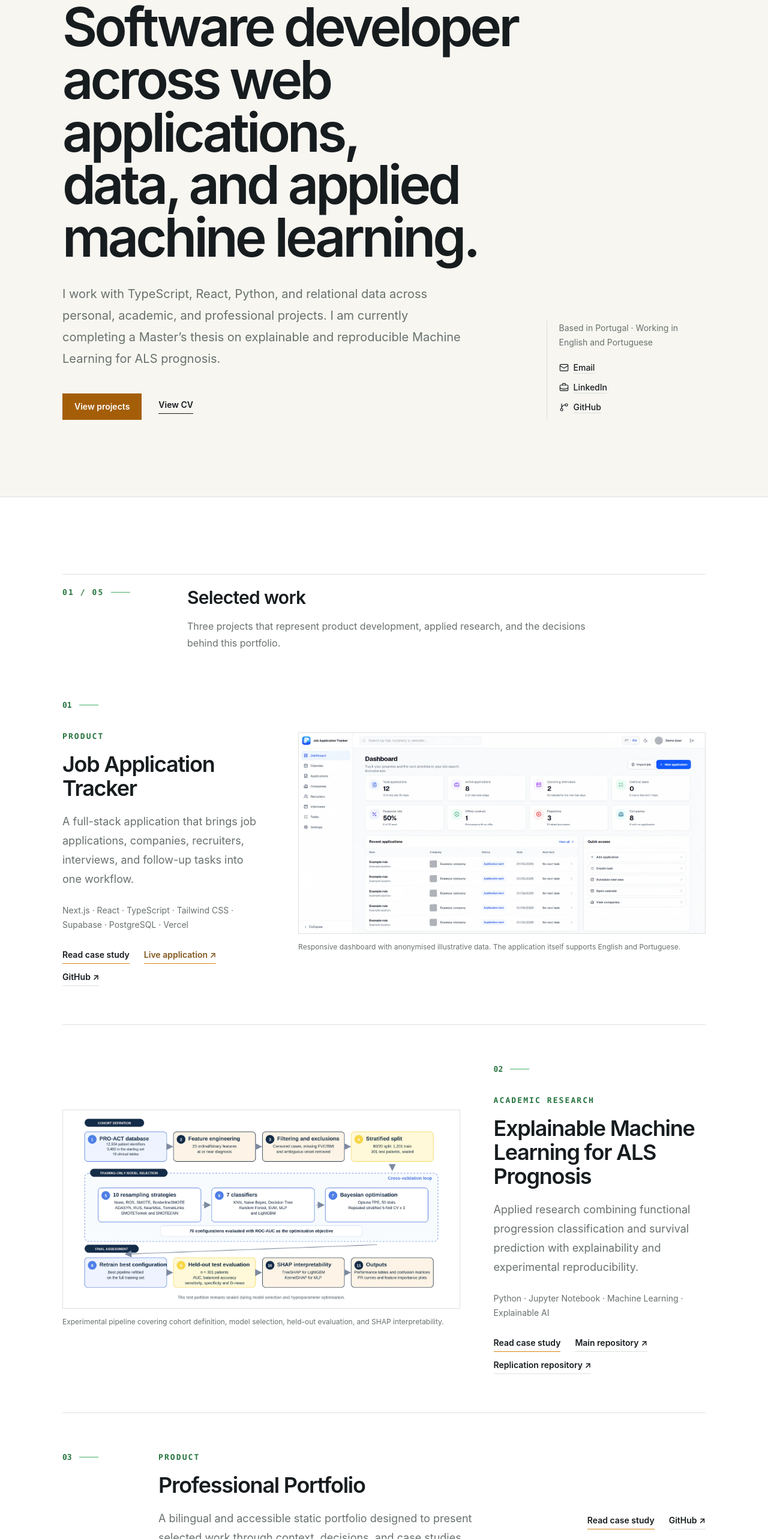
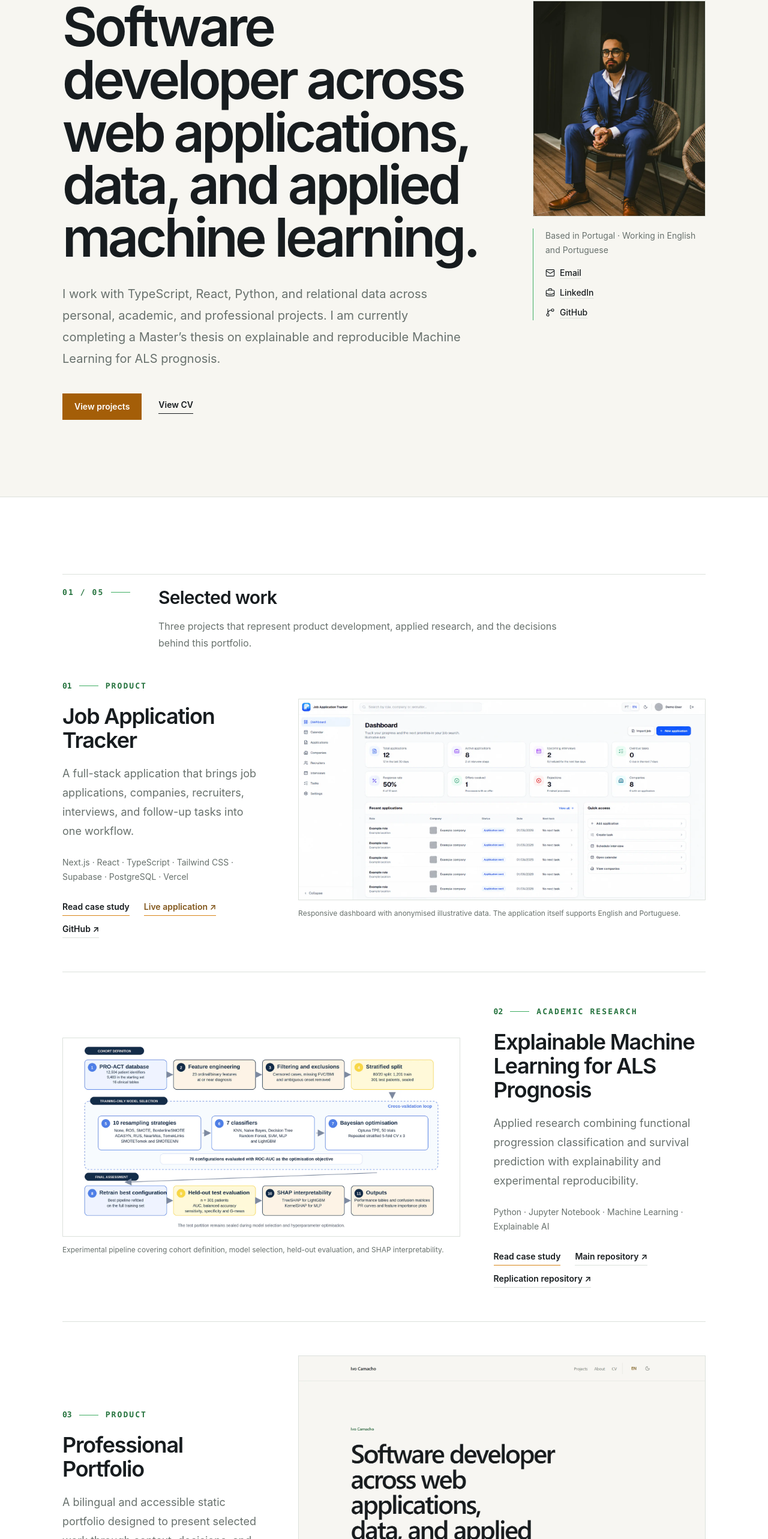
Before and after one commit to NotAnnieMore/portfolio, a React (Vite) app: page /en in a window 1280 px wide. Shown: the part 200-2766 px from the top of the page at 60% size. Built offline with nearby package versions, Linux system fonts and the light colour scheme.

Commit message:
feat: add portrait and botanical visual layer

```diff
--- a/src/components/home/FeaturedWork.tsx
+++ b/src/components/home/FeaturedWork.tsx
@@ -39,15 +39,25 @@ function ProjectLinks({ project, locale }: { project: Project; locale: string })
   )
 }
 
-function ProjectDetails({ project }: { project: Project }) {
+function ProjectDetails({
+  index,
+  project,
+}: {
+  index: string
+  project: Project
+}) {
   const { t } = useTranslation()
 
   return (
     <div>
-      <p className="font-mono text-xs font-semibold uppercase tracking-[0.16em] text-green-readable">
-        {t(`content.projectCategories.${project.category}`)}
-      </p>
-      <h3 className="mt-4 text-3xl font-semibold tracking-[-0.035em] sm:text-4xl">
+      <div className="flex items-center gap-3">
+        <p className="font-mono text-xs text-green-readable">{index}</p>
+        <span aria-hidden="true" className="h-px w-8 bg-green" />
+        <p className="font-mono text-xs uppercase tracking-[0.16em] text-green-readable">
+          {t(`content.projectCategories.${project.category}`)}
+        </p>
+      </div>
+      <h3 className="mt-5 text-3xl font-semibold tracking-[-0.035em] sm:text-4xl">
         {t(`${project.translationKey}.title`)}
       </h3>
       <p className="mt-5 max-w-xl text-base leading-7 text-muted sm:text-lg sm:leading-8">
@@ -70,6 +80,7 @@ export function FeaturedWork() {
 
   const jobImage = jobTracker.media[0]
   const thesisImage = thesis.media[0]
+  const portfolioImage = portfolio.media[0]
 
   return (
     <section className="border-y border-line bg-surface py-20 sm:py-28 lg:py-32">
@@ -80,13 +91,10 @@ export function FeaturedWork() {
           title={t('pages.home.featured.title')}
         />
 
-        <div className="mt-16 divide-y divide-line sm:mt-20">
-          <article className="grid gap-10 pb-14 lg:grid-cols-[minmax(17rem,0.72fr)_minmax(0,1.45fr)] lg:items-center lg:gap-14 sm:pb-16">
+        <div className="mt-10 divide-y divide-line sm:mt-12">
+          <article className="grid gap-10 pb-12 lg:grid-cols-[minmax(17rem,0.72fr)_minmax(0,1.45fr)] lg:items-center lg:gap-14 sm:pb-14">
             <div>
-              <p className="mb-8 flex items-center gap-3 font-mono text-xs font-semibold text-green-readable">
-                01 <span aria-hidden="true" className="h-px w-8 bg-green" />
-              </p>
-              <ProjectDetails project={jobTracker} />
+              <ProjectDetails index="01" project={jobTracker} />
               <ProjectLinks project={jobTracker} locale={activeLocale} />
             </div>
             {jobImage ? (
@@ -112,7 +120,7 @@ export function FeaturedWork() {
             ) : null}
           </article>
 
-          <article className="grid gap-10 py-14 sm:py-16 lg:grid-cols-[minmax(0,1.35fr)_minmax(17rem,0.72fr)] lg:items-center lg:gap-14">
+          <article className="grid gap-10 py-12 sm:py-14 lg:grid-cols-[minmax(0,1.35fr)_minmax(17rem,0.72fr)] lg:items-center lg:gap-14">
             {thesisImage ? (
               <figure className="lg:order-1">
                 <div className="overflow-hidden border border-line bg-surface">
@@ -134,22 +142,36 @@ export function FeaturedWork() {
               </figure>
             ) : null}
             <div className="lg:order-2">
-              <p className="mb-8 flex items-center gap-3 font-mono text-xs font-semibold text-green-readable">
-                02 <span aria-hidden="true" className="h-px w-8 bg-green" />
-              </p>
-              <ProjectDetails project={thesis} />
+              <ProjectDetails index="02" project={thesis} />
               <ProjectLinks project={thesis} locale={activeLocale} />
             </div>
           </article>
 
-          <article className="grid gap-8 pt-14 sm:grid-cols-[5rem_1fr] sm:pt-16 lg:grid-cols-[8rem_1fr_auto] lg:items-center">
-            <p className="flex items-center gap-3 self-start font-mono text-xs font-semibold text-green-readable">
-              03 <span aria-hidden="true" className="h-px w-8 bg-green" />
-            </p>
-            <ProjectDetails project={portfolio} />
-            <div className="sm:col-start-2 lg:col-start-auto">
+          <article className="grid gap-10 pt-12 sm:pt-14 lg:grid-cols-[minmax(17rem,0.72fr)_minmax(0,1.45fr)] lg:items-center lg:gap-14">
+            <div>
+              <ProjectDetails index="03" project={portfolio} />
               <ProjectLinks project={portfolio} locale={activeLocale} />
             </div>
+            {portfolioImage ? (
+              <figure>
+                <div className="overflow-hidden border border-line bg-page">
+                  <img
+                    alt={t(portfolioImage.altKey)}
+                    className="h-auto w-full"
+                    decoding="async"
+                    height={portfolioImage.height}
+                    loading={portfolioImage.loading}
+                    src={portfolioImage.src}
+                    width={portfolioImage.width}
+                  />
+                </div>
+                {portfolioImage.captionKey ? (
+                  <figcaption className="mt-3 text-xs leading-5 text-muted">
+                    {t(portfolioImage.captionKey)}
+                  </figcaption>
+                ) : null}
+              </figure>
+            ) : null}
           </article>
         </div>
 
--- a/src/components/home/HomeHero.tsx
+++ b/src/components/home/HomeHero.tsx
@@ -14,7 +14,7 @@ export function HomeHero() {
 
   return (
     <section className="mx-auto max-w-6xl px-6 pb-24 pt-20 sm:pb-28 sm:pt-24 lg:px-10 lg:pb-32 lg:pt-28">
-      <div className="grid gap-12 lg:grid-cols-[minmax(0,4fr)_minmax(15rem,1.4fr)] lg:items-end">
+      <div className="grid gap-12 lg:grid-cols-[minmax(0,1.45fr)_minmax(18rem,0.55fr)] lg:items-start lg:gap-16">
         <div className="max-w-4xl">
           <h1 className="text-[clamp(2.75rem,7vw,5.75rem)] font-semibold leading-[0.98] tracking-[-0.055em] text-balance">
             {t('pages.home.hero.title')}
@@ -39,11 +39,23 @@ export function HomeHero() {
           </div>
         </div>
 
-        <div className="border-l border-line pl-5 lg:pb-2">
+        <aside>
+          <figure className="overflow-hidden border border-line bg-surface-soft">
+            <img
+              alt={t('pages.home.hero.portraitAlt')}
+              className="aspect-[4/5] h-auto w-full object-cover object-[50%_32%]"
+              decoding="async"
+              fetchPriority="high"
+              height="1351"
+              src="/images/profile/ivo-camacho-portrait.webp"
+              width="900"
+            />
+          </figure>
+          <div className="mt-5 border-l border-green pl-5">
             <p className="text-sm leading-6 text-muted">
               {t('pages.home.hero.location')}
             </p>
-          <ul className="mt-5 space-y-2.5 text-sm">
+            <ul className="mt-4 flex flex-wrap gap-x-5 gap-y-2.5 text-sm lg:flex-col lg:items-start">
               {profileLinks
                 .filter((link) => visibleProfileLinks.has(link.id))
                 .map((link) => (
@@ -61,6 +73,7 @@ export function HomeHero() {
                 ))}
             </ul>
           </div>
+        </aside>
       </div>
     </section>
   )
--- a/src/components/home/SectionHeading.tsx
+++ b/src/components/home/SectionHeading.tsx
@@ -10,7 +10,7 @@ export function SectionHeading({
   description,
 }: SectionHeadingProps) {
   return (
-    <div className="grid gap-4 border-t border-line pt-5 sm:grid-cols-[8rem_1fr] lg:grid-cols-[12rem_1fr]">
+    <div className="grid gap-4 border-t border-line pt-5 sm:grid-cols-[7rem_1fr] lg:grid-cols-[9rem_1fr]">
       <div className="flex items-center gap-3 self-start">
         <p className="font-mono text-xs font-semibold tracking-[0.16em] text-green-readable">
           {index}
--- a/src/components/ui/ScrollReveal.tsx
+++ b/src/components/ui/ScrollReveal.tsx
@@ -34,10 +34,7 @@ export function ScrollReveal() {
     const observer = new IntersectionObserver(
       (entries) => {
         entries.forEach((entry) => {
-          if (!entry.isIntersecting) return
-
-          entry.target.classList.add('is-revealed')
-          observer.unobserve(entry.target)
+          entry.target.classList.toggle('is-revealed', entry.isIntersecting)
         })
       },
       { rootMargin: '0px 0px -8% 0px', threshold: 0.06 },
--- a/src/i18n/locales/en.ts
+++ b/src/i18n/locales/en.ts
@@ -144,6 +144,7 @@ export const en = {
       metaDescription:
         'Software developer working across web applications, data, and applied machine learning.',
       hero: {
+        portraitAlt: 'Portrait of Ivo Camacho',
         name: 'Ivo Camacho',
         title:
           'Software developer across web applications, data, and applied machine learning.',
@@ -458,7 +459,7 @@ export const en = {
           restraint: {
             title: 'Neutrals remain dominant',
             body:
-              'Green organises labels and small details; orange is reserved for important actions. There are no gradients, glows, or decorative motion.',
+              'Green organises labels and small details; orange is reserved for important actions. There are no gradients or glows, and motion is limited to restrained scroll transitions.',
           },
           responsive: {
             title: 'Mobile has its own rhythm',
--- a/src/i18n/locales/pt-PT.ts
+++ b/src/i18n/locales/pt-PT.ts
@@ -144,6 +144,7 @@ export const ptPT = {
       metaDescription:
         'Programador de software com trabalho em aplicações web, dados e Machine Learning aplicado.',
       hero: {
+        portraitAlt: 'Retrato de Ivo Camacho',
         name: 'Ivo Camacho',
         title:
           'Programador de software com trabalho em aplicações web, dados e Machine Learning aplicado.',
@@ -459,7 +460,7 @@ export const ptPT = {
           restraint: {
             title: 'Os neutros permanecem dominantes',
             body:
-              'O verde organiza etiquetas e pequenos detalhes; o laranja fica reservado para ações importantes. Não existem gradientes, brilhos ou movimento decorativo.',
+              'O verde organiza etiquetas e pequenos detalhes; o laranja fica reservado para ações importantes. Não existem gradientes ou brilhos, e o movimento limita-se a transições discretas no scroll.',
           },
           responsive: {
             title: 'Mobile tem o seu próprio ritmo',
--- a/src/pages/ProjectsPage.tsx
+++ b/src/pages/ProjectsPage.tsx
@@ -22,7 +22,7 @@ export function ProjectsPage() {
             {t('pages.projects.eyebrow')}
           </p>
         </div>
-        <div className="mt-7 grid gap-8 lg:grid-cols-[minmax(0,1.4fr)_minmax(16rem,0.6fr)] lg:items-end">
+        <div className="mt-7 grid gap-8 lg:grid-cols-[minmax(0,1.4fr)_minmax(16rem,0.6fr)] lg:items-start">
           <h1 className="max-w-4xl text-[clamp(3rem,7vw,5.75rem)] font-semibold leading-[0.98] tracking-[-0.055em] text-balance">
             {t('pages.projects.title')}
           </h1>
--- a/src/styles/global.css
+++ b/src/styles/global.css
@@ -119,6 +119,14 @@ button {
   will-change: auto;
 }
 
+.botanical-accent {
+  opacity: 0.72;
+}
+
+:root[data-theme='dark'] .botanical-accent {
+  opacity: 0.5;
+}
+
 .focus-ring:focus-visible,
 a:focus-visible,
 button:focus-visible {
```
Also changed, not shown: src/components/home/ContactSection.tsx (+13 -3 lines), public/images/decor/botanical-corner.webp (added), public/images/profile/ivo-camacho-portrait.webp (added). Lines whose indentation alone changed are shown as unchanged.
